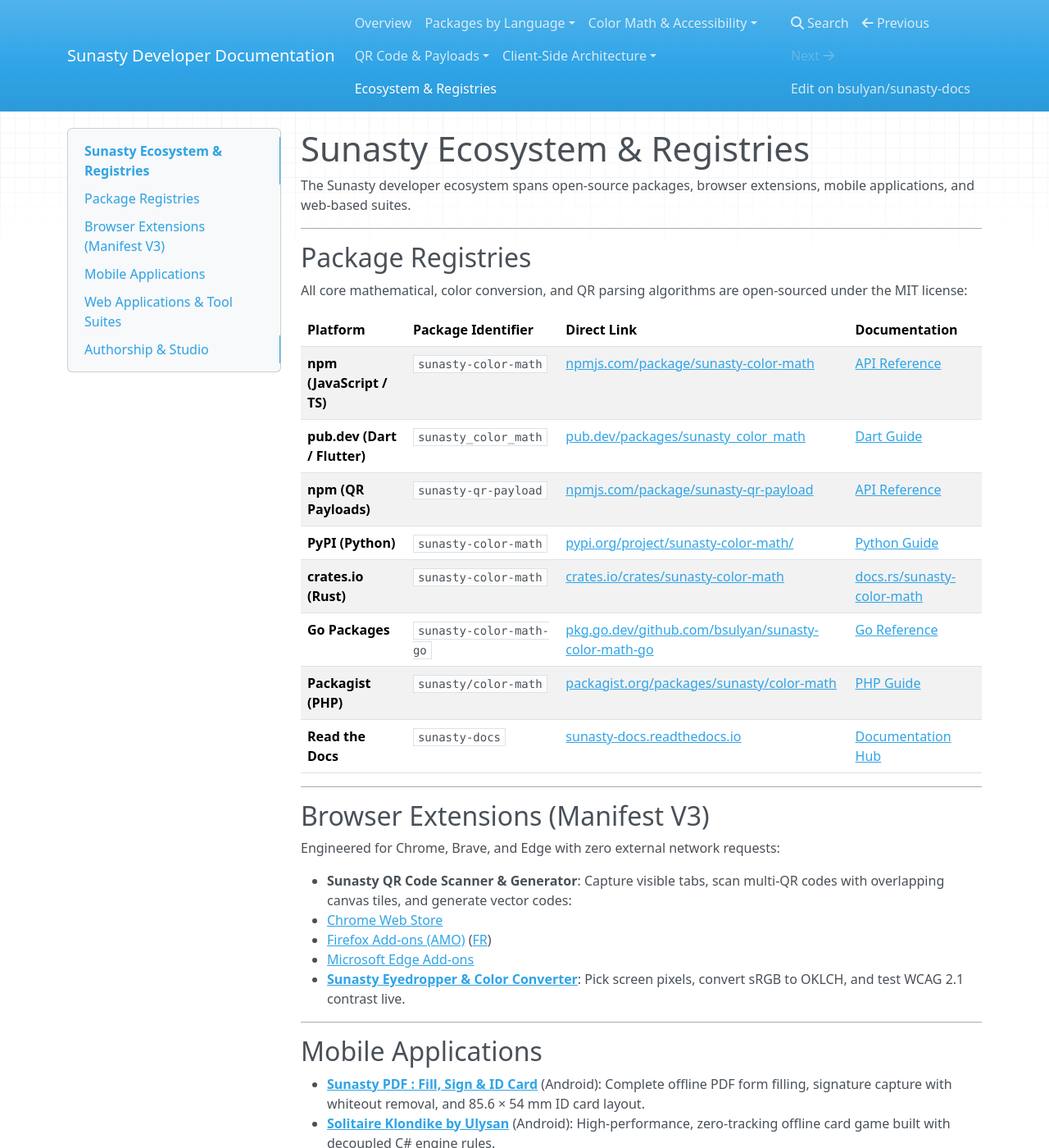
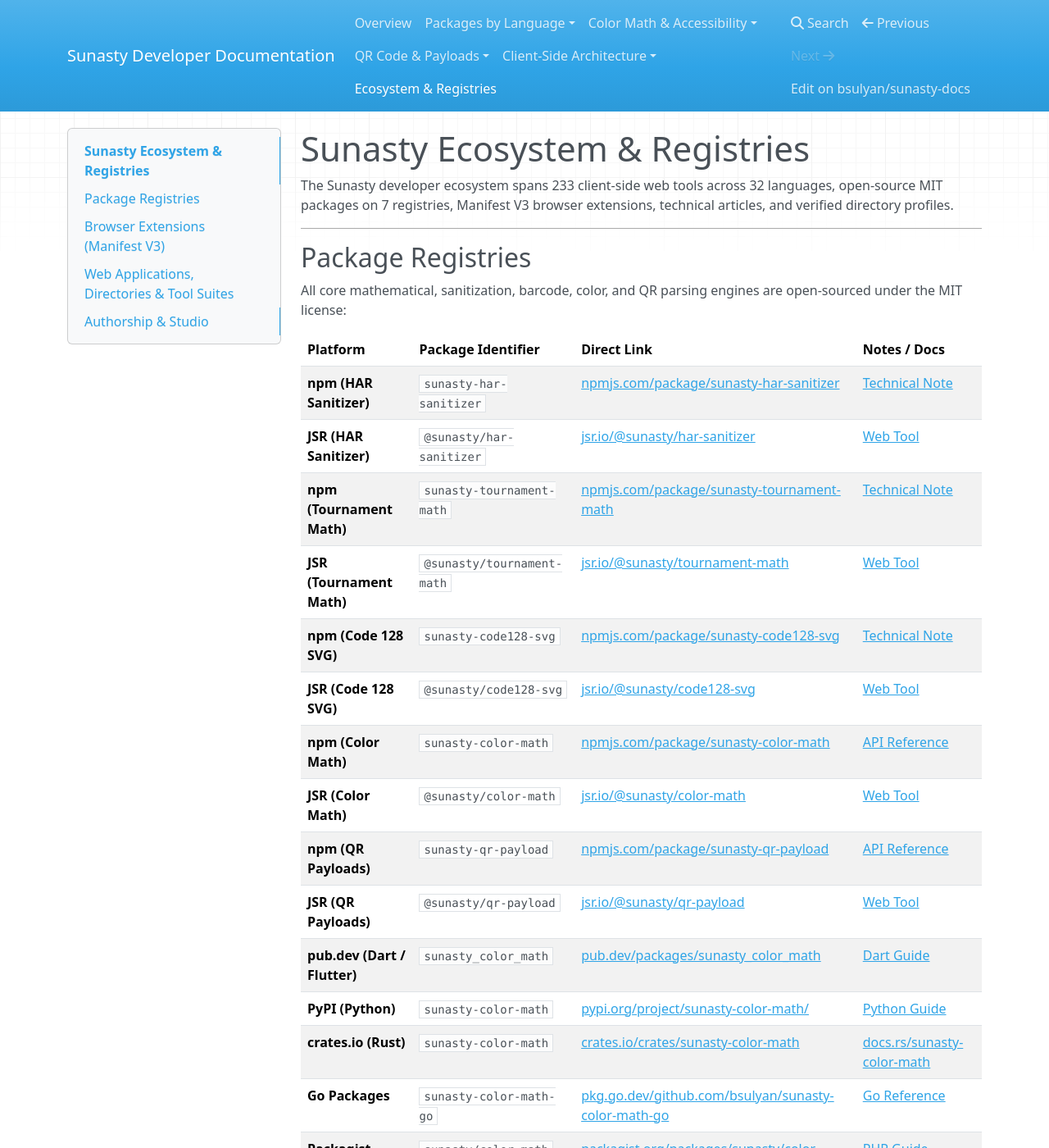
Before and after one commit to bsulyan/sunasty-docs, an MkDocs documentation site: the page built from docs/ecosystem.md, in a window 1280 px wide and 1400 px high. Shown: the whole window at 82% size. Built offline with MkDocs 1.6.1, drawn with Linux system fonts in a browser that asks for light colours; nearby versions of some CDN libraries; a script that is not in the unit is left out; some of the changed text lies outside the part shown.

Commit message:
docs: add 5 JSR packages, 3 npm packages, SaaSHub & AlternativeTo

```diff
--- a/docs/ecosystem.md
+++ b/docs/ecosystem.md
@@ -1,20 +1,28 @@
 # Sunasty Ecosystem & Registries
 
-The Sunasty developer ecosystem spans open-source packages, browser extensions, mobile applications, and web-based suites.
+The Sunasty developer ecosystem spans 233 client-side web tools across 32 languages, open-source MIT packages on 7 registries, Manifest V3 browser extensions, technical articles, and verified directory profiles.
 
 ---
 
 ## Package Registries
 
-All core mathematical, color conversion, and QR parsing algorithms are open-sourced under the MIT license:
+All core mathematical, sanitization, barcode, color, and QR parsing engines are open-sourced under the MIT license:
 
-| Platform | Package Identifier | Direct Link | Documentation |
+| Platform | Package Identifier | Direct Link | Notes / Docs |
 | :--- | :--- | :--- | :--- |
-| **npm (JavaScript / TS)** | `sunasty-color-math` | [npmjs.com/package/sunasty-color-math](https://www.npmjs.com/package/sunasty-color-math) | [API Reference](color-math/quickstart.md#1-javascript-typescript) |
+| **npm (HAR Sanitizer)** | `sunasty-har-sanitizer` | [npmjs.com/package/sunasty-har-sanitizer](https://www.npmjs.com/package/sunasty-har-sanitizer) | [Technical Note](https://bsulyan.github.io/notes/client-side-har-sanitization/) |
+| **JSR (HAR Sanitizer)** | `@sunasty/har-sanitizer` | [jsr.io/@sunasty/har-sanitizer](https://jsr.io/@sunasty/har-sanitizer) | [Web Tool](https://sunasty.com/har-sanitizer/) |
+| **npm (Tournament Math)** | `sunasty-tournament-math` | [npmjs.com/package/sunasty-tournament-math](https://www.npmjs.com/package/sunasty-tournament-math) | [Technical Note](https://bsulyan.github.io/notes/swiss-tournament-tiebreak-math/) |
+| **JSR (Tournament Math)** | `@sunasty/tournament-math` | [jsr.io/@sunasty/tournament-math](https://jsr.io/@sunasty/tournament-math) | [Web Tool](https://sunasty.com/tournament-calculator/) |
+| **npm (Code 128 SVG)** | `sunasty-code128-svg` | [npmjs.com/package/sunasty-code128-svg](https://www.npmjs.com/package/sunasty-code128-svg) | [Technical Note](https://bsulyan.github.io/notes/code128-vector-svg-encoding/) |
+| **JSR (Code 128 SVG)** | `@sunasty/code128-svg` | [jsr.io/@sunasty/code128-svg](https://jsr.io/@sunasty/code128-svg) | [Web Tool](https://sunasty.com/barcode-generator/) |
+| **npm (Color Math)** | `sunasty-color-math` | [npmjs.com/package/sunasty-color-math](https://www.npmjs.com/package/sunasty-color-math) | [API Reference](color-math/quickstart.md#1-javascript-typescript) |
+| **JSR (Color Math)** | `@sunasty/color-math` | [jsr.io/@sunasty/color-math](https://jsr.io/@sunasty/color-math) | [Web Tool](https://sunasty.com/color-picker/) |
+| **npm (QR Payloads)** | `sunasty-qr-payload` | [npmjs.com/package/sunasty-qr-payload](https://www.npmjs.com/package/sunasty-qr-payload) | [API Reference](qr/payload-schemas.md) |
+| **JSR (QR Payloads)** | `@sunasty/qr-payload` | [jsr.io/@sunasty/qr-payload](https://jsr.io/@sunasty/qr-payload) | [Web Tool](https://sunasty.com/qr-scan/) |
 | **pub.dev (Dart / Flutter)** | `sunasty_color_math` | [pub.dev/packages/sunasty_color_math](https://pub.dev/packages/sunasty_color_math) | [Dart Guide](packages/dart-color-math.md) |
-| **npm (QR Payloads)** | `sunasty-qr-payload` | [npmjs.com/package/sunasty-qr-payload](https://www.npmjs.com/package/sunasty-qr-payload) | [API Reference](qr/payload-schemas.md) |
 | **PyPI (Python)** | `sunasty-color-math` | [pypi.org/project/sunasty-color-math/](https://pypi.org/project/sunasty-color-math/) | [Python Guide](color-math/quickstart.md#2-python) |
-| **crates.io (Rust)** | `sunasty-color-math` | [crates.io/crates/sunasty-color-math](https://crates.io/crates/sunasty-color-math) | [docs.rs/sunasty-color-math](https://docs.rs/sunasty-color-math) |
+| **crates.io (Rust)** | `sunasty-color-math` | [crates.io/crates/sunasty-color-math](https://crates.io/crates/sunasty-color-math) | [docs.rs/sunasty-color-math](https://docs.rs/sunasty-color-math/latest/sunasty_color_math/) |
 | **Go Packages** | `sunasty-color-math-go` | [pkg.go.dev/github.com/bsulyan/sunasty-color-math-go](https://pkg.go.dev/github.com/bsulyan/sunasty-color-math-go) | [Go Reference](color-math/quickstart.md#4-go) |
 | **Packagist (PHP)** | `sunasty/color-math` | [packagist.org/packages/sunasty/color-math](https://packagist.org/packages/sunasty/color-math) | [PHP Guide](color-math/quickstart.md#5-php) |
 | **Read the Docs** | `sunasty-docs` | [sunasty-docs.readthedocs.io](https://sunasty-docs.readthedocs.io/) | [Documentation Hub](index.md) |
@@ -23,37 +31,29 @@ All core mathematical, color conversion, and QR parsing algorithms are open-sour
 
 ## Browser Extensions (Manifest V3)
 
-Engineered for Chrome, Brave, and Edge with zero external network requests:
+Engineered for Chrome, Firefox, and Edge with zero external network requests:
 
 - **Sunasty QR Code Scanner & Generator**: Capture visible tabs, scan multi-QR codes with overlapping canvas tiles, and generate vector codes:
   - [Chrome Web Store](https://chromewebstore.google.com/detail/sunasty-qr-code-scanner-g/fbiighpklpogdbnhdapbiijcadhlijcb)
   - [Firefox Add-ons (AMO)](https://addons.mozilla.org/en-US/firefox/addon/sunasty-qr-code-scanner-genera/) ([FR](https://addons.mozilla.org/fr/firefox/addon/sunasty-qr-code-scanner-genera/))
   - [Microsoft Edge Add-ons](https://microsoftedge.microsoft.com/addons/detail/sunasty-qr-code-scanner-generator/npbppaegpbeefpfaffjgphjecmgbngab)
-- **[Sunasty Eyedropper & Color Converter](https://github.com/bsulyan/sunasty-color-picker)**: Pick screen pixels, convert sRGB to OKLCH, and test WCAG 2.1 contrast live.
+- **[Sunasty Color Picker & OKLCH Eyedropper](https://github.com/bsulyan/sunasty-color-picker)**: Pick screen pixels, convert sRGB to OKLCH, and test WCAG 2.1 contrast live.
 
 ---
 
-## Mobile Applications
+## Web Applications, Directories & Tool Suites
 
-- **[Sunasty PDF : Fill, Sign & ID Card](https://play.google.com/store/apps/details?id=com.sunasty.sunasty_pdf)** (Android): Complete offline PDF form filling, signature capture with whiteout removal, and 85.6 × 54 mm ID card layout.
-- **[Solitaire Klondike by Ulysan](https://ulysan.fr/solitaire/)** (Android): High-performance, zero-tracking offline card game built with decoupled C# engine rules.
+Explore all 233 client-side utilities at [sunasty.com](https://sunasty.com/) or on [AlternativeTo](https://alternativeto.net/software/sunasty/about/) and [SaaSHub](https://www.saashub.com/sunasty):
 
----
-
-## Web Applications & Tool Suites
-
-Explore all 60+ in-browser utilities at [sunasty.com](https://sunasty.com/):
-
-- **[Color & Palette Tools](https://sunasty.com/color-picker/)**
-- **[Contrast Checker](https://sunasty.com/contrast-checker/)**
-- **[QR Code Tools](https://sunasty.com/qr-scan/)**
-- **[PDF Utilities](https://sunasty.com/pdf/)**
-- **[Image Privacy & EXIF Inspector](https://sunasty.com/exif-reader/)**
-- **[Audio & Video Suite](https://sunasty.com/audio/)**
-- **[Developer Utilities](https://sunasty.com/dev/)**
+- **[Color & Palette Tools](https://sunasty.com/color-picker/)** & **[Contrast Checker](https://sunasty.com/contrast-checker/)**
+- **[QR Code](https://sunasty.com/qr-scan/)** & **[Barcode Generator](https://sunasty.com/barcode-generator/)**
+- **[PDF Utilities](https://sunasty.com/pdf/)** & **[TCG Proxy Print](https://sunasty.com/tcg-proxy-print/)**
+- **[Image Privacy, EXIF & C2PA Inspector](https://sunasty.com/exif-reader/)**
+- **[HAR Sanitizer](https://sunasty.com/har-sanitizer/)**, **[Parquet Viewer](https://sunasty.com/parquet-viewer/)**, & **[SQLite Viewer](https://sunasty.com/sqlite-viewer/)**
+- **[Swiss Tournament Calculator](https://sunasty.com/tournament-calculator/)** & **[Audio / Video Suite](https://sunasty.com/audio/)**
 
 ---
 
 ## Authorship & Studio
 
-Developed and maintained by **Bastien Sulyan** at **[Ulysan Studio](https://ulysan.fr/)** (Strasbourg, France). Technical articles and architectural notes are published on [bsulyan.github.io](https://bsulyan.github.io/).
+Developed and maintained by **Bastien Sulyan** at **[Ulysan Studio](https://ulysan.fr/)** (Strasbourg, France). Technical articles and implementation notes are published on [bsulyan.github.io](https://bsulyan.github.io/) and [dev.to/bsulyan](https://dev.to/bsulyan).
```
